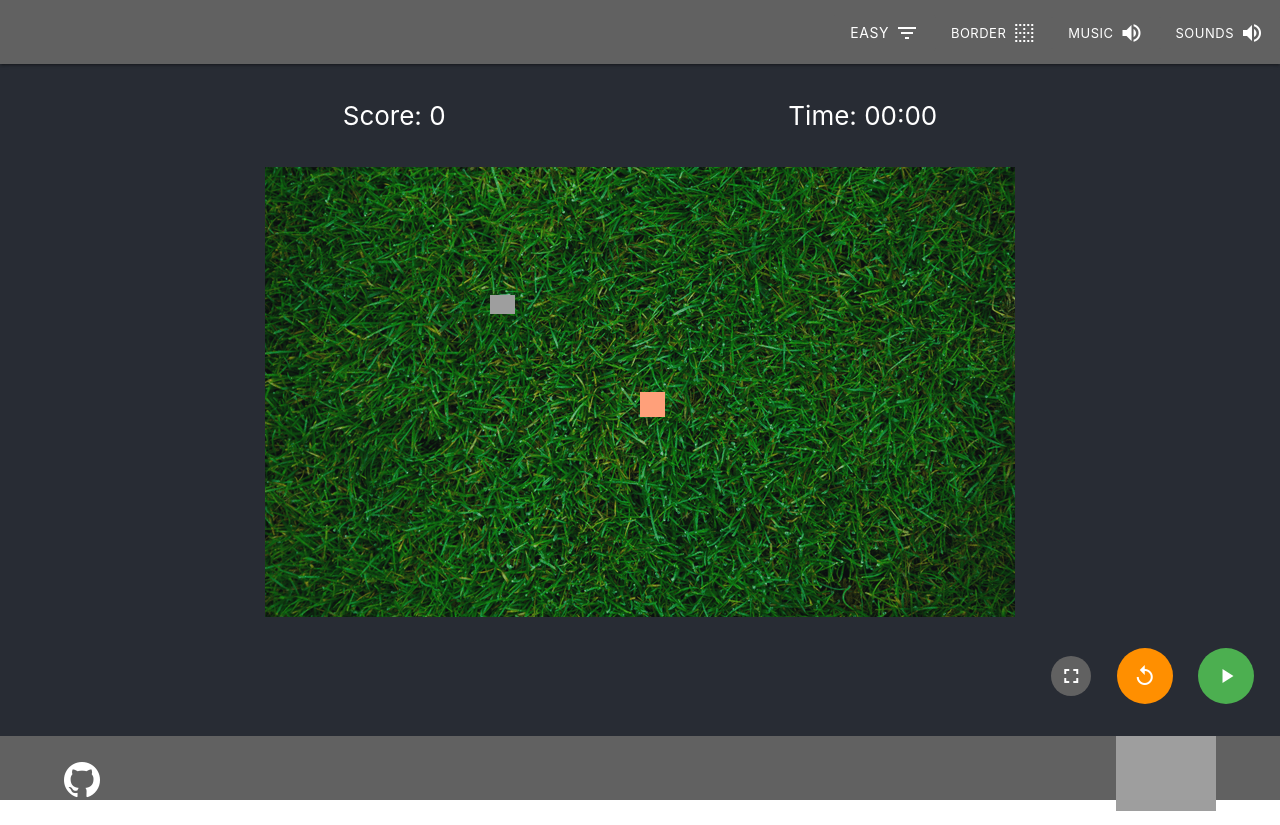
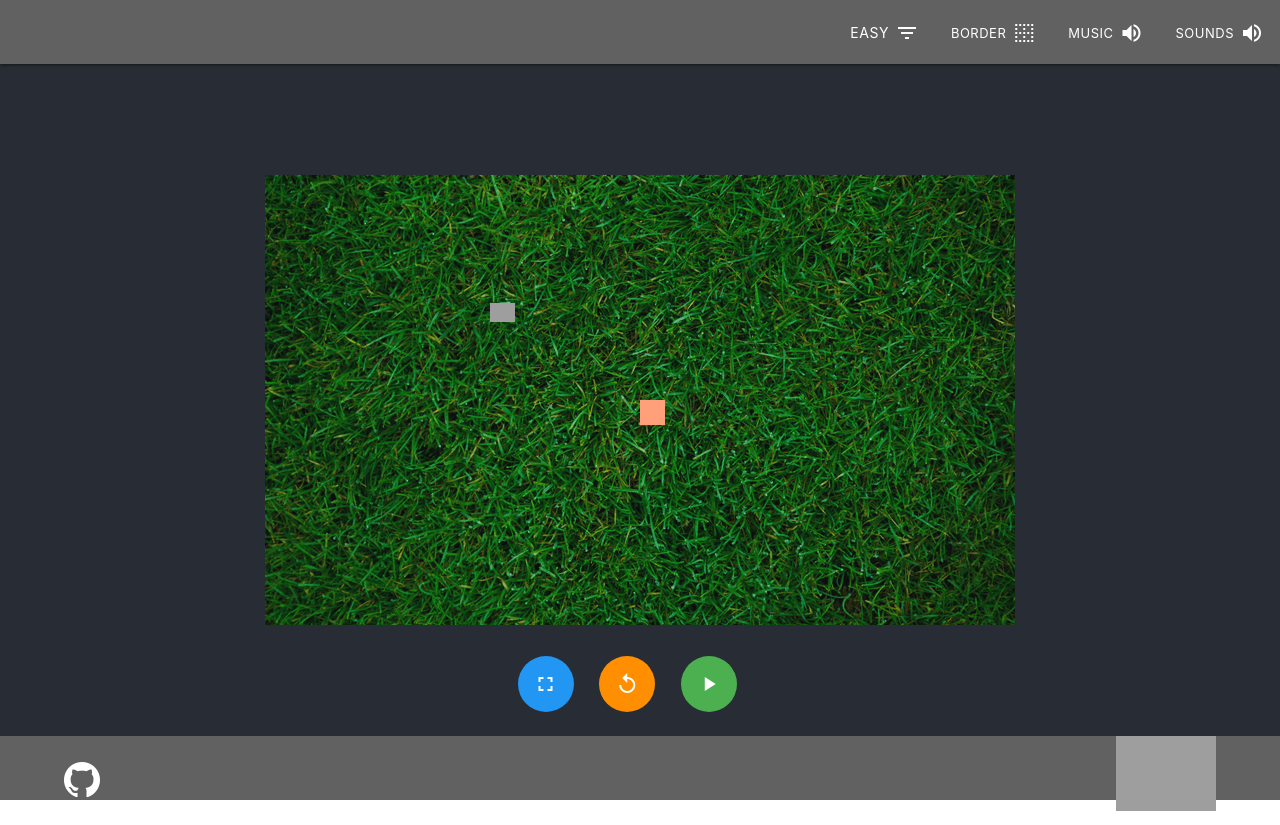
Before and after one commit to svdfsdev/react-game, a React (Create React App) app in the folder snake/: page / in a window 1280 px wide. Built offline with nearby package versions, Linux system fonts and the light colour scheme; grey boxes are pictures that could not be loaded.

Commit message:
fix timer and optimization

```diff
--- a/snake/src/components/Game/Controls/Controls.jsx
+++ b/snake/src/components/Game/Controls/Controls.jsx
@@ -4,18 +4,21 @@ import { Button } from '../../UI/Button/Button';
 import { playPauseIcon, fullScreenIcon, againIcon } from '../../../utils/icons';
 
 export const Controls = ({
+  resetGame,
   isPlaying,
+  isGameOver,
   isFullScreen,
   startStopGame,
   setFullScreen,
-  newGameHandler,
 }) => {
   return (
-    <div className="Controls">
+    // <div className="Controls">
+    <div className={`Controls ${isGameOver ? 'visible' : ''}`}>
       <Button
         icon={fullScreenIcon}
-        btnType={'floating'}
+        btnType={'floating btn-large'}
         value={isFullScreen}
+        color={'blue'}
         handler={setFullScreen}
       />
 
@@ -24,7 +27,7 @@ export const Controls = ({
         btnType={'floating btn-large'}
         value={true}
         color={'amber darken-3'}
-        handler={newGameHandler}
+        handler={resetGame}
       />
 
       <Button
--- a/snake/src/components/Game/Controls/Controls.scss
+++ b/snake/src/components/Game/Controls/Controls.scss
@@ -1,5 +1,6 @@
 .Controls {
-  text-align: right;
+  margin-bottom: 3vh;
+  transition: 0.3s;
 
   a {
     margin-right: 2vw;
--- a/snake/src/components/Game/Game.jsx
+++ b/snake/src/components/Game/Game.jsx
@@ -1,28 +1,51 @@
-import React, { useState, useCallback } from 'react';
+import React, { useState, useCallback, useEffect } from 'react';
 import { connect } from 'react-redux';
 import './Game.scss';
 import { Progress } from './Progress/Progress';
 import { Controls } from './Controls/Controls';
 import { GameBoard } from './GameBoard/GameBoard';
+import { Result } from './Result/Result';
 
 const Game = (props) => {
+  const [timer, setTimer] = useState(0);
   const [score, setScore] = useState(0);
   const [isPlaying, setIsPlaying] = useState(false);
   const [isGameOver, setIsGameOver] = useState(true);
   const [isFullScreen, setIsFullScreen] = useState(false);
+  const [isShowResult, setIsShowResult] = useState(false);
 
   const { gameLevel, gameBorder } = props.settings;
 
-  const startStopGame = useCallback(() => {
-    if (isGameOver) setIsGameOver(false);
-    setIsPlaying((prev) => !prev);
-  }, [isGameOver]);
+  const newGame = useCallback(() => {
+    setScore(0);
+    setTimer(0);
+    setIsShowResult(false);
 
-  const newGameHandler = useCallback(() => {
+    setIsGameOver(false);
+  }, []);
+
+  const resetGame = useCallback(() => {
     setScore(0);
+    setTimer(0);
+    setIsShowResult(false);
+
+    setIsGameOver(true);
+    setIsPlaying(false);
+  }, []);
+
+  const finishGame = useCallback(() => {
     setIsPlaying(false);
     setIsGameOver(true);
+    setIsShowResult(true);
   }, []);
+
+  const startStopGame = useCallback(() => {
+    if (isGameOver) {
+      newGame();
+    }
+
+    setIsPlaying((prev) => !prev);
+  }, [isGameOver, newGame]);
 
   const setFullScreen = useCallback(() => {
     setIsFullScreen((prev) => !prev);
@@ -32,9 +55,34 @@ const Game = (props) => {
     setScore((prev) => prev + 1);
   }, []);
 
+  const timerHandler = useCallback((value) => {
+    setTimer(value);
+  }, []);
+
+  useEffect(() => {
+    if (!isGameOver) {
+      setTimer(0);
+    }
+  }, [isGameOver]);
+
   return (
     <div className="Game">
-      <Progress score={score} isPlaying={isPlaying} isGameOver={isGameOver} />
+      <Progress
+        score={score}
+        timerValue={timer}
+        isPlaying={isPlaying}
+        isGameOver={isGameOver}
+        timerHandler={timerHandler}
+        isShowResult={isShowResult}
+      />
+
+      <Result
+        timer={timer}
+        score={score}
+        isShowResult={isShowResult}
+        isGameOver={isGameOver}
+        newGame={newGame}
+      />
 
       <GameBoard
         score={score}
@@ -43,8 +91,8 @@ const Game = (props) => {
         level={gameLevel.value}
         border={gameBorder}
         scoreHandler={increaseScore}
-        newGameHandler={newGameHandler}
-        startStopHandler={startStopGame}
+        finishGame={finishGame}
+        startStop={startStopGame}
       />
 
       <Controls
@@ -52,7 +100,7 @@ const Game = (props) => {
         isFullScreen={isFullScreen}
         startStopGame={startStopGame}
         setFullScreen={setFullScreen}
-        newGameHandler={newGameHandler}
+        resetGame={resetGame}
       />
     </div>
   );
--- a/snake/src/components/Game/Game.scss
+++ b/snake/src/components/Game/Game.scss
@@ -2,12 +2,6 @@
   flex: 1 1 0;
   display: flex;
   flex-direction: column;
-  justify-content: space-evenly;
-
-  .Canvas {
-    width: 750px;
-    height: 450px;
-    margin: 0 auto;
-    background: cornflowerblue;
-  }
+  justify-content: space-between;
+  position: relative;
 }
--- a/snake/src/components/Game/GameBoard/GameBoard.scss
+++ b/snake/src/components/Game/GameBoard/GameBoard.scss
@@ -1,9 +1,15 @@
 .GameBoard {
-  position: relative;
   width: 750px;
   height: 450px;
-  margin: 0 auto;
+  z-index: 10;
+  position: absolute;
+  top: 0;
+  bottom: 0;
+  left: 0;
+  right: 0;
+  margin: auto;
   overflow: hidden;
+  transition: 0.5s;
 
   .background {
     width: 100%;
@@ -30,6 +36,22 @@
     width: 25px;
     height: 25px;
     background: lightsalmon;
-    transition: 10ms;
+    // transition: 10ms;
+
+    &.top {
+      border-radius: 12px 12px 0 0;
+    }
+
+    &.bottom {
+      border-radius: 0 0 12px 12px;
+    }
+
+    &.right {
+      border-radius: 0 12px 12px 0;
+    }
+
+    &.left {
+      border-radius: 12px 0 0 12px;
+    }
   }
 }
--- a/snake/src/components/Game/GameBoard/Prey/Prey.scss
+++ b/snake/src/components/Game/GameBoard/Prey/Prey.scss
@@ -5,7 +5,7 @@
   background-size: contain;
   background-position: center;
   background-repeat: no-repeat;
-  transition: 250ms;
+  transition: 10ms;
 
   &.apple {
     background-image: url(../../../../assets/img/apple.png);
--- a/snake/src/components/Game/Progress/Progress.jsx
+++ b/snake/src/components/Game/Progress/Progress.jsx
@@ -2,30 +2,47 @@ import React, { useState, useEffect } from 'react';
 import { getDisplayValue } from '../../../utils/helper';
 import './Progress.scss';
 
-export const Progress = ({ score, isPlaying, isGameOver }) => {
+export const Progress = ({
+  score,
+  isPlaying,
+  isGameOver,
+  timerHandler,
+  timerValue,
+}) => {
   const [timer, setTimer] = useState(0);
 
   useEffect(() => {
-    if (isGameOver) setTimer(0);
-  }, [isGameOver]);
+    setTimer(timerValue);
+  }, [timerValue]);
 
   useEffect(() => {
-    let timer = null;
+    if (!isPlaying && isGameOver) {
+      timerHandler(timer);
+    }
+  }, [timer, timerHandler, isPlaying, isGameOver]);
 
-    if (isPlaying) {
-      timer = setInterval(() => {
+  useEffect(() => {
+    let timerId = null;
+
+    if (isPlaying && !isGameOver) {
+      timerId = setInterval(() => {
         setTimer((prev) => prev + 1);
       }, 1000);
     }
 
-    return () => clearInterval(timer);
-  }, [isPlaying, timer]);
+    return () => {
+      clearInterval(timerId);
+    };
+  }, [isPlaying, isGameOver, setTimer]);
 
   const minutes = getDisplayValue(Math.trunc(timer / 60));
   const seconds = getDisplayValue(timer % 60);
+  const classes = ['Progress'];
+
+  if (!isGameOver) classes.push('visible');
 
   return (
-    <div className="Progress">
+    <div className={classes.join(' ')}>
       <span className="score">Score: {score}</span>
       <span className="duration">
         Time:
--- a/snake/src/components/Game/Progress/Progress.scss
+++ b/snake/src/components/Game/Progress/Progress.scss
@@ -1,5 +1,13 @@
 .Progress {
   display: flex;
   justify-content: space-evenly;
+  margin-top: 3vh;
   transition: 0.2s;
+  opacity: 0;
+
+  &.visible {
+    opacity: 1;
+    z-index: 20;
+    transition: 0.2s;
+  }
 }
--- /dev/null
+++ b/snake/src/components/Game/Result/Result.jsx
@@ -0,0 +1,29 @@
+import React from 'react';
+import { getDisplayValue } from '../../../utils/helper';
+import { againIcon } from '../../../utils/icons';
+import { Button } from '../../UI/Button/Button';
+import './Result.scss';
+
+export const Result = ({ score, timer, isGameOver, isShowResult, newGame }) => {
+  const minutes = getDisplayValue(Math.trunc(timer / 60));
+  const seconds = getDisplayValue(timer % 60);
+
+  return (
+    <div className={`Result ${isShowResult ? 'visible' : ''}`}>
+      <span className="game-over">Game over!</span>
+      <span className="score">Score: {score}</span>
+      <span className="time">
+        Time: {minutes}:{seconds}
+      </span>
+
+      <Button
+        label={'New game'}
+        btnType={'large start-game'}
+        icon={againIcon}
+        value={true}
+        color={'green'}
+        handler={newGame}
+      />
+    </div>
+  );
+};
--- /dev/null
+++ b/snake/src/components/Game/Result/Result.scss
@@ -0,0 +1,49 @@
+.Result {
+  width: 750px;
+  height: 450px;
+  z-index: 9;
+  position: absolute;
+  top: 0;
+  left: 0;
+  right: 0;
+  bottom: 0;
+  margin: auto;
+  opacity: 0;
+  background: rgb(219, 219, 219);
+  transition: 0.3s;
+  display: flex;
+  flex-direction: column;
+  justify-content: space-evenly;
+  align-items: center;
+
+  background-size: cover;
+  background-position: center;
+  background-repeat: no-repeat;
+  transition: 10ms;
+  background-image: url(../../../assets//img/bricks.png);
+
+  .game-over {
+    color: #701717;
+    font-weight: 700;
+    font-size: 7vh;
+  }
+
+  .score,
+  .time {
+    margin: 0;
+    padding: 0;
+    color: #701717;
+    font-size: 4.5vh;
+    font-weight: 700;
+  }
+
+  .start-game {
+    width: max-content;
+  }
+
+  &.visible {
+    opacity: 1;
+    z-index: 20;
+    transition: 0.3s;
+  }
+}
```
Also changed, not shown: snake/src/components/Game/GameBoard/GameBoard.jsx (+51 -49 lines), snake/src/components/Game/GameBoard/Snake/Snake.scss (+1 -20 lines), snake/src/assets/img/bricks.png (added).
